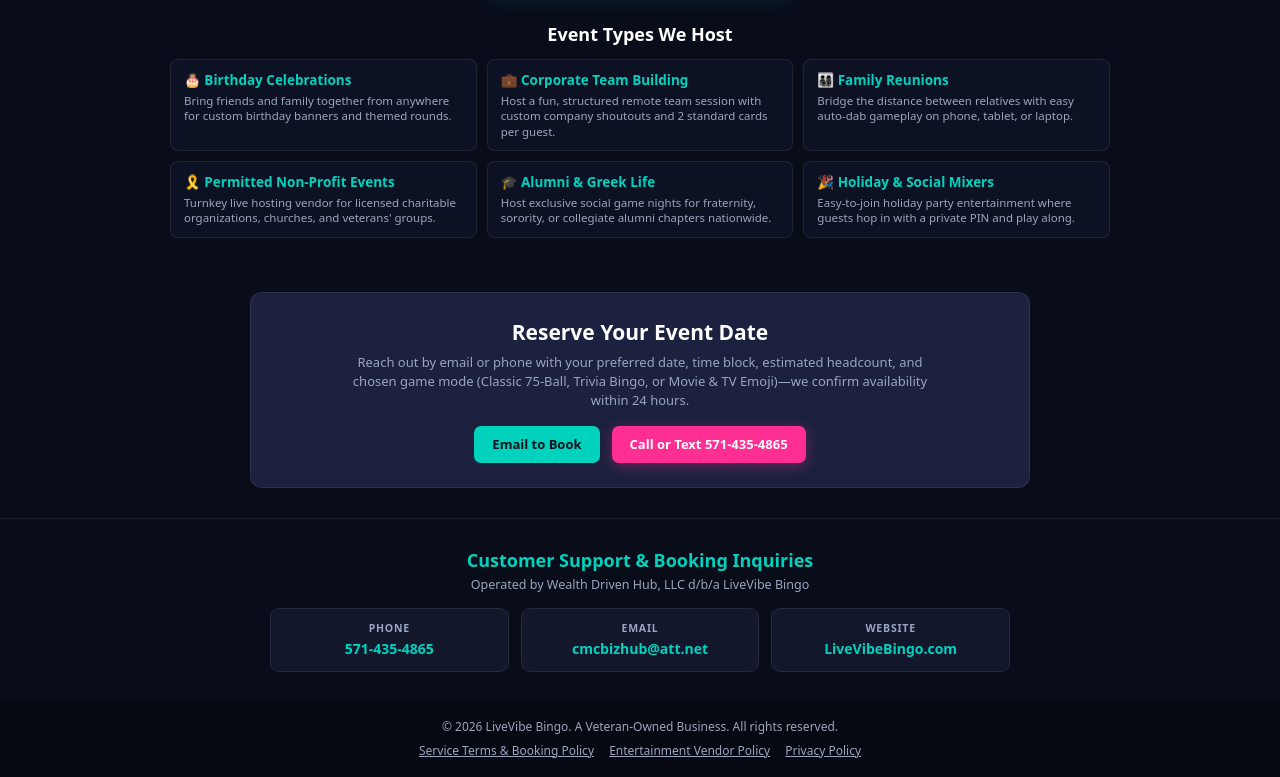
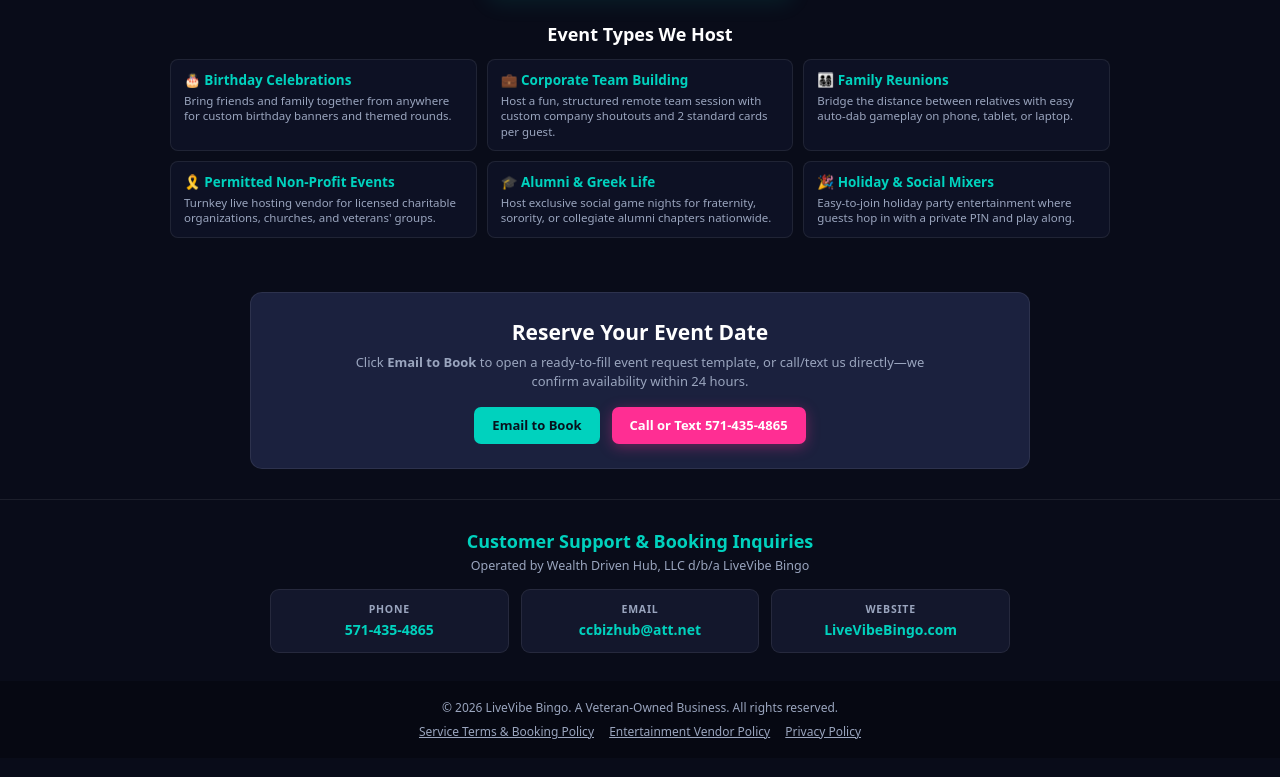
Before and after one commit to Moneyboss26/Livevibebingo, a plain HTML site: page index.html in a window 1280 px wide. Shown: the part 1287-2064 px from the top of the page. Drawn offline with Linux system fonts and the light colour scheme.

Commit message:
Add files via upload

```diff
--- a/index.html
+++ b/index.html
@@ -473,9 +473,9 @@
     <!-- Direct Booking Callout -->
     <section class="section-booking-cta" id="booking">
       <h2>Reserve Your Event Date</h2>
-      <p>Reach out by email or phone with your preferred date, time block, estimated headcount, and chosen game mode (Classic 75-Ball, Trivia Bingo, or Movie &amp; TV Emoji)—we confirm availability within 24 hours.</p>
+      <p>Click <strong>Email to Book</strong> to open a ready-to-fill event request template, or call/text us directly—we confirm availability within 24 hours.</p>
       <div class="cta-actions">
-        <a href="mailto:cmcbizhub@att.net?subject=LiveVibe%20Bingo%20Private%20Event%20Booking%20Request" class="btn btn-teal">Email to Book</a>
+        <a href="mailto:ccbizhub@att.net?subject=LiveVibe%20Bingo%20Private%20Event%20Booking%20Request&body=Hello%20LiveVibe%20Bingo%20Team%2C%0A%0AI%20would%20like%20to%20request%20a%20private%20event%20booking.%20Here%20are%20my%20event%20details%3A%0A%0A-%20Organizer%20Name%20%2F%20Company%3A%20%0A-%20Phone%20Number%3A%20%0A-%20Package%20(Private%20Party%20%24225%20%2F%20Corporate%20%24375%20%2F%20Non-Profit%20%24250)%3A%20%0A-%20Game%20Mode%20Choice%20(Classic%2075-Ball%20%2F%20Trivia%20Bingo%20%2F%20Movie%20%26%20TV%20Emoji)%3A%20%0A-%20Preferred%20Date%20%26%20Time%20(with%20Time%20Zone)%3A%20%0A-%20Estimated%20Headcount%3A%20%0A-%20Custom%20Banner%20Message%20%2F%20Event%20Notes%3A%20%0A%0AThank%20you!" class="btn btn-teal">Email to Book</a>
         <a href="tel:5714354865" class="btn btn-pink">Call or Text 571-435-4865</a>
       </div>
     </section>
@@ -492,7 +492,7 @@
         </div>
         <div class="contact-box">
           <h5>Email</h5>
-          <a href="mailto:cmcbizhub@att.net">cmcbizhub@att.net</a>
+          <a href="mailto:ccbizhub@att.net?subject=LiveVibe%20Bingo%20Inquiry">ccbizhub@att.net</a>
         </div>
         <div class="contact-box">
           <h5>Website</h5>
```
